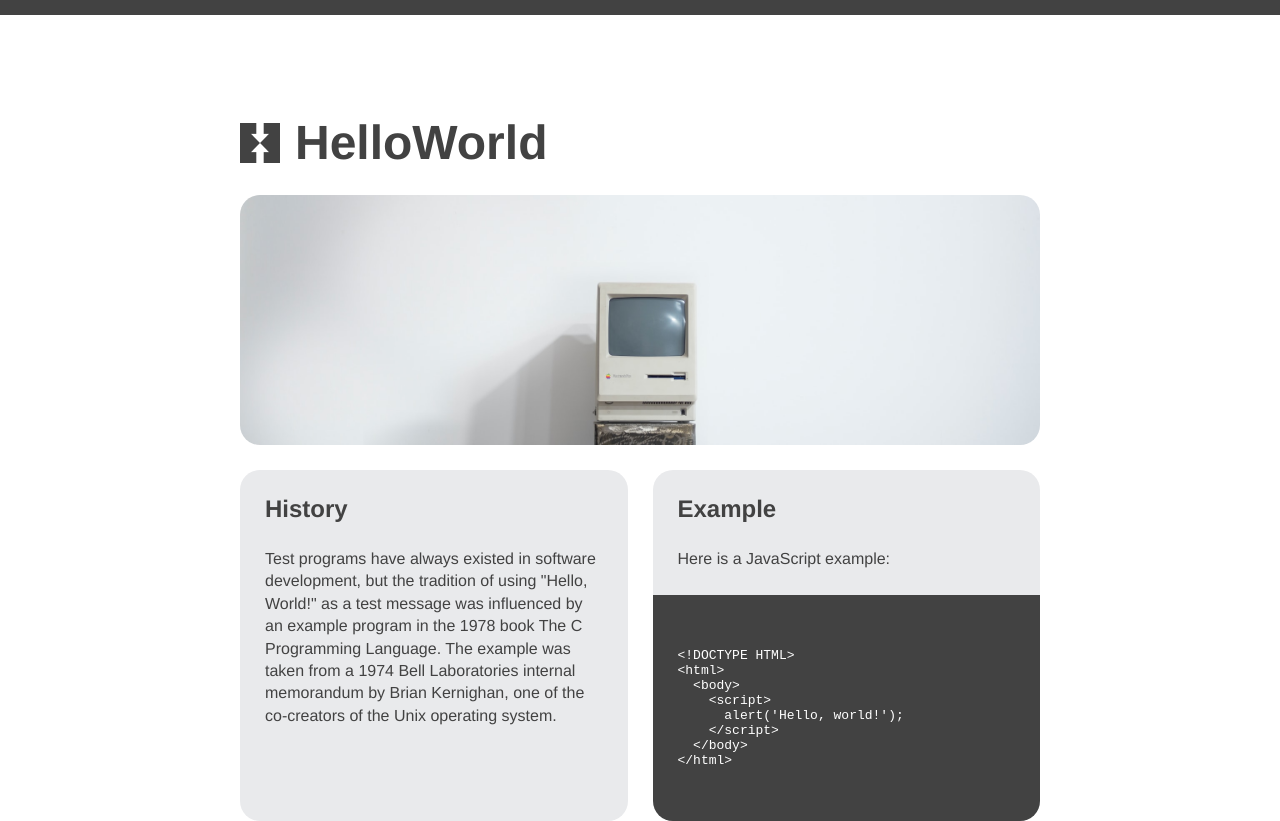
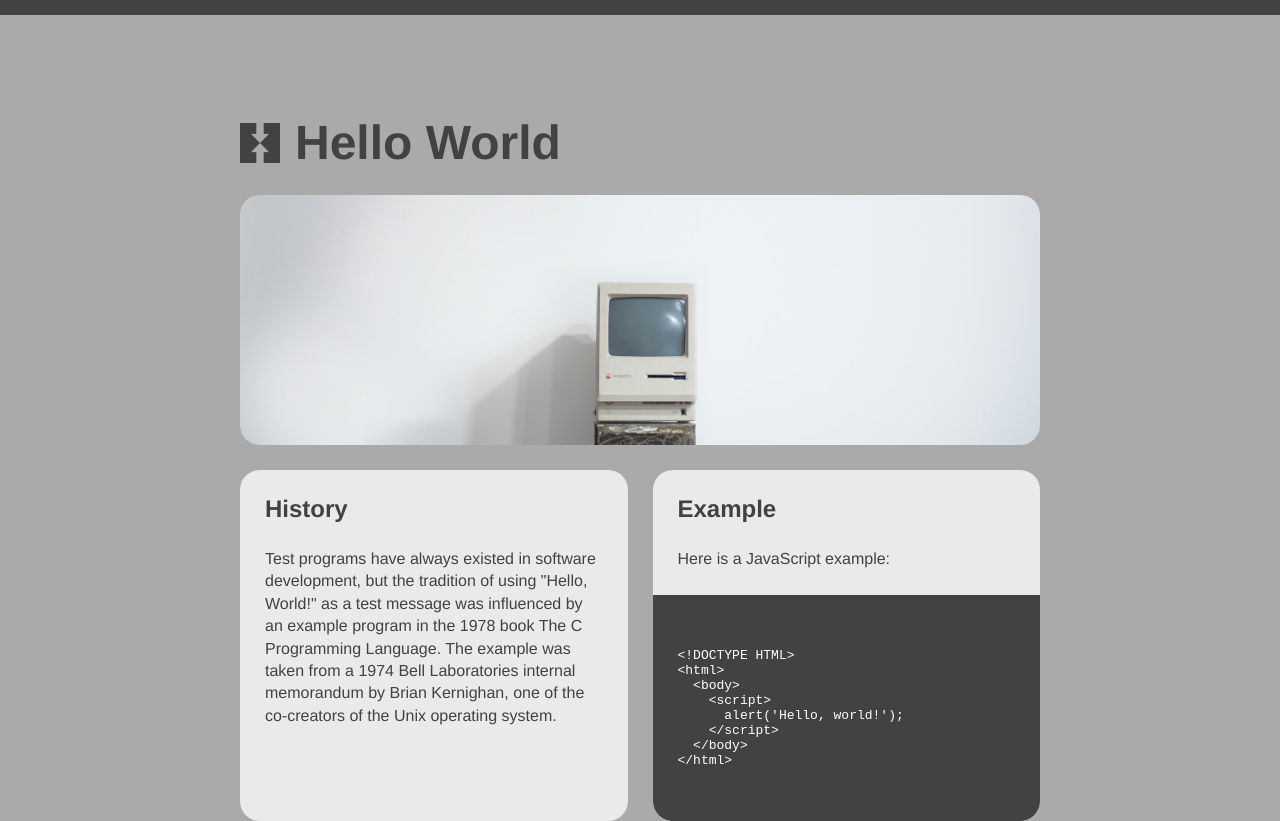
Before and after one commit to villeg36/MI349-HelloWorldPt2, a plain HTML site: page index.html in a window 1280 px wide. Drawn offline with Linux system fonts and the light colour scheme.

Commit message:
Hello World, this has extra stuff from what i see in the tutorial video.

```diff
--- a/index.html
+++ b/index.html
@@ -9,7 +9,7 @@
   </head>
   <body>
     <main>
-      <h1>HelloWorld</h1>
+      <h1>Hello World</h1>
       <div class="masthead">
       </div>
       <div class="details">
--- a/screen.css
+++ b/screen.css
@@ -1,7 +1,7 @@
 /* Add screen styles below */
 
 body {
-    background: #fff;
+    background: #aaa;
     font-family: Helvetica, sans-serif;
     border-top: 15px solid #424242;
     margin: 0;
```
